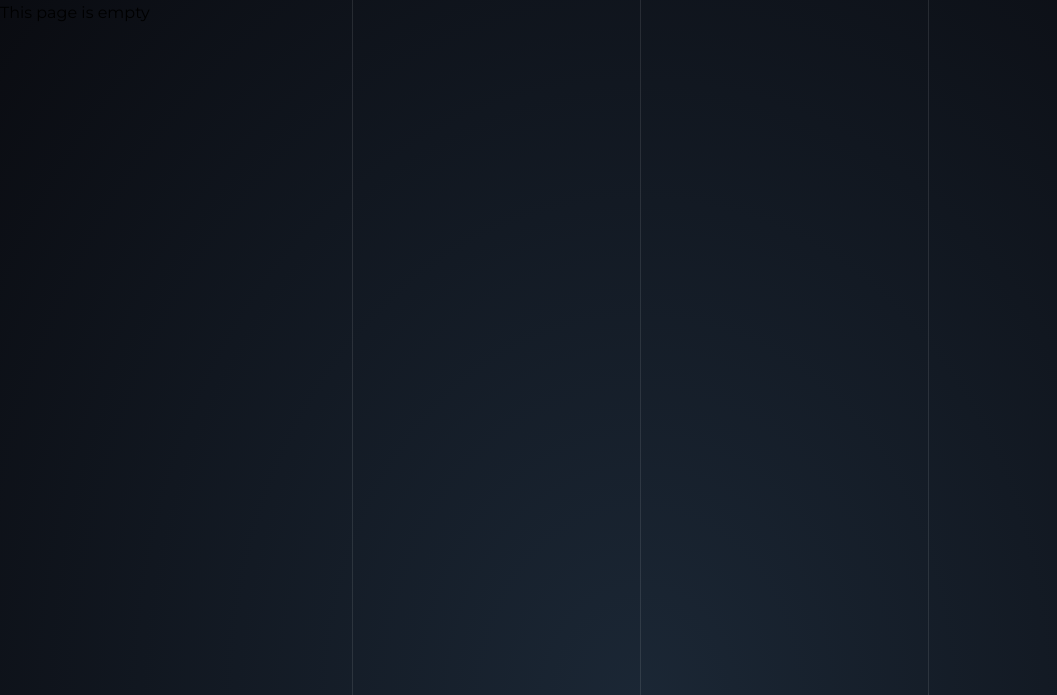
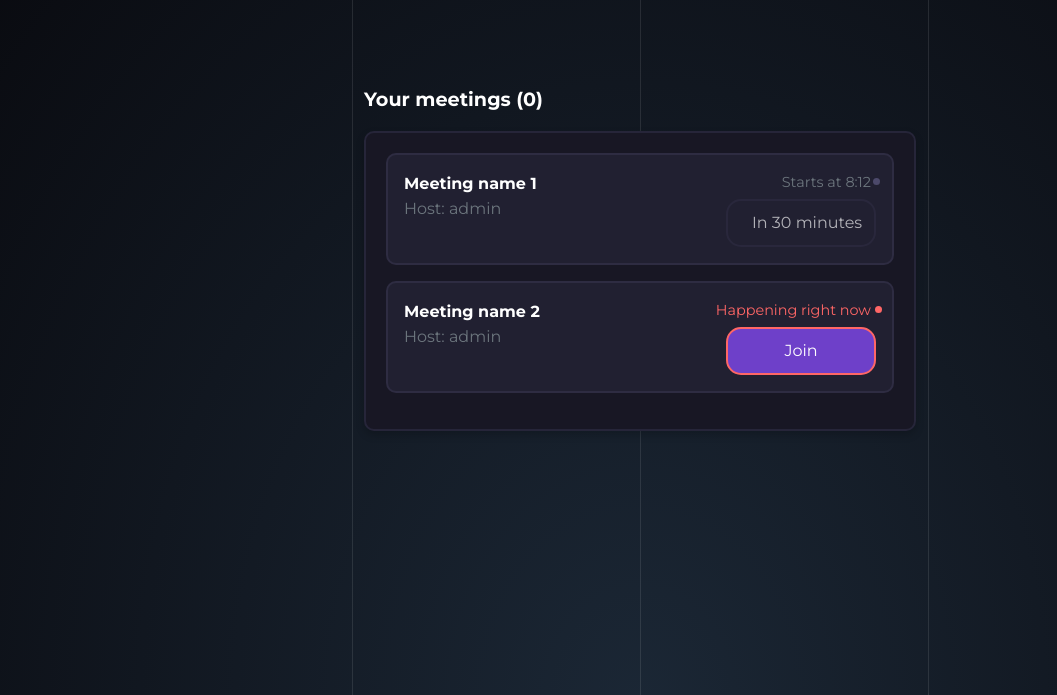
Before and after one commit to CodenameBorealis/educationPlatform, a Django app: page / in a window 1280 px wide. Shown: the part 92-787 px from the top of the page, without its empty margins (0-1057 px from the left). Run offline with Django 4.2, Linux system fonts and the light colour scheme; the visitor is signed in with stand-in values (Sample User, id 1); data comes from the database, SQL or seed files in the repository; data that the repository does not hold is empty; parts of the project's set-up code (start-up, migrations or seed data) failed here and were passed over; some libraries are stand-ins or nearby versions.

Commit message:
Started working on adding the conference list to the main page

```diff
--- /dev/null
+++ b/eduPlatform/static/common/css/main.css
@@ -0,0 +1,100 @@
+.meetings-frame {
+    width: 600px; /* Adjust width to your liking */
+    margin: auto;
+    margin-top: 60px;
+}
+
+.meeting-list {
+    padding: 20px;
+    background-color: #181724; /* Frame background */
+    border: 2px solid #262539;
+    border-radius: 10px !important;
+    box-shadow: 0 4px 8px rgba(0, 0, 0, 0.2);
+    max-height: 500px;
+    overflow: auto;
+}
+
+.frame-header {
+    font-size: 1.2rem;
+    font-weight: bold;
+    color: white;
+}
+
+.meeting {
+    background-color: #212031; /* Frame background */
+    border: 2px solid #2E2C42;
+    border-radius: 10px !important;
+    display: flex;
+    flex-direction: row;
+    justify-content: space-between;
+}
+
+.meeting-name {
+    color: white;
+    font-weight: bolder;
+}
+
+.meeting-time {
+    display: flex;
+    flex-direction: column;
+    align-items: flex-end;
+}
+
+.meeting-time span {
+    margin-bottom: 5px;
+    font-size: 0.9rem;
+    text-align: right;
+    position: relative;
+    padding-right: 5px;
+}
+
+.meeting-time span::after {
+    content: '';
+    position: absolute;
+    width: 7px;
+    height: 7px;
+    right: -4%;
+    top: 30%;
+    background-color: #4C496A;
+    border-radius: 50%;
+}
+
+.join-btn {
+    background-color: #6e40c9;
+    border: 2px solid #3a1b79;
+    border-radius: 15px;
+    padding: 10px;
+    width: 150px;
+}
+
+.join-active {
+    border: 2px solid #f66;
+}
+
+.join-btn:hover {
+    background-color: #7a49d6;
+    border: 2px solid #c0a1ff;
+}
+
+.join-btn:focus {
+    outline: none;
+    box-shadow: none;
+}
+
+.join-btn:active {
+    background-color: #51328b !important;
+    border: 2px solid #c0a1ff !important;
+}
+
+.join-btn:disabled {
+    background: none;
+    border: 2px solid #2E2C42;
+}
+
+.text-danger {
+    color: #f66 !important; /* Red text for urgency */
+}
+
+.text-danger::after {
+    background-color: #f66 !important;
+}
--- a/eduPlatform/templates/home.html
+++ b/eduPlatform/templates/home.html
@@ -1 +1,44 @@
 {% extends 'base.html' %}
+{% load static %}
+
+{% block style %}
+
+<link rel="stylesheet" href="{% static 'common/css/main.css' %}">
+
+{% endblock %}
+
+{% block content %}
+
+<div class="meetings-frame p-4 rounded">
+    <span class="frame-header" id="meetings-header">Your meetings (0)</span>
+
+    <div class="meeting-list mt-3">
+        <div class="meeting p-3 mb-3 rounded">
+            <div class="meeting-info">
+                <span class="meeting-name d-block fw-bold">Meeting name 1</span>
+                <span class="meeting-host text-muted">Host: admin</span>
+            </div>
+            <div class="meeting-controls d-flex justify-content-between align-items-center">
+                <div class="meeting-time text-end">
+                    <span class="d-block text-muted">Starts at 8:12</span>
+                    <button class="btn btn-primary join-btn rounded-pill px-4" disabled="true">In 30 minutes</button>
+                </div>
+            </div>
+        </div>
+
+        <div class="meeting p-3 mb-3 rounded">
+            <div class="meeting-info">
+                <span class="meeting-name d-block fw-bold">Meeting name 2</span>
+                <span class="meeting-host text-muted">Host: admin</span>
+            </div>
+            <div class="meeting-controls meeting-time d-flex justify-content-between align-items-center">
+                <div class="meeting-time text-end">
+                    <span class="d-block text-muted text-danger">Happening right now</span>
+                    <button class="btn btn-primary join-btn join-active rounded-pill px-4">Join</button>
+                </div>
+            </div>
+        </div>
+    </div>
+</div>
+
+{% endblock %}
```
